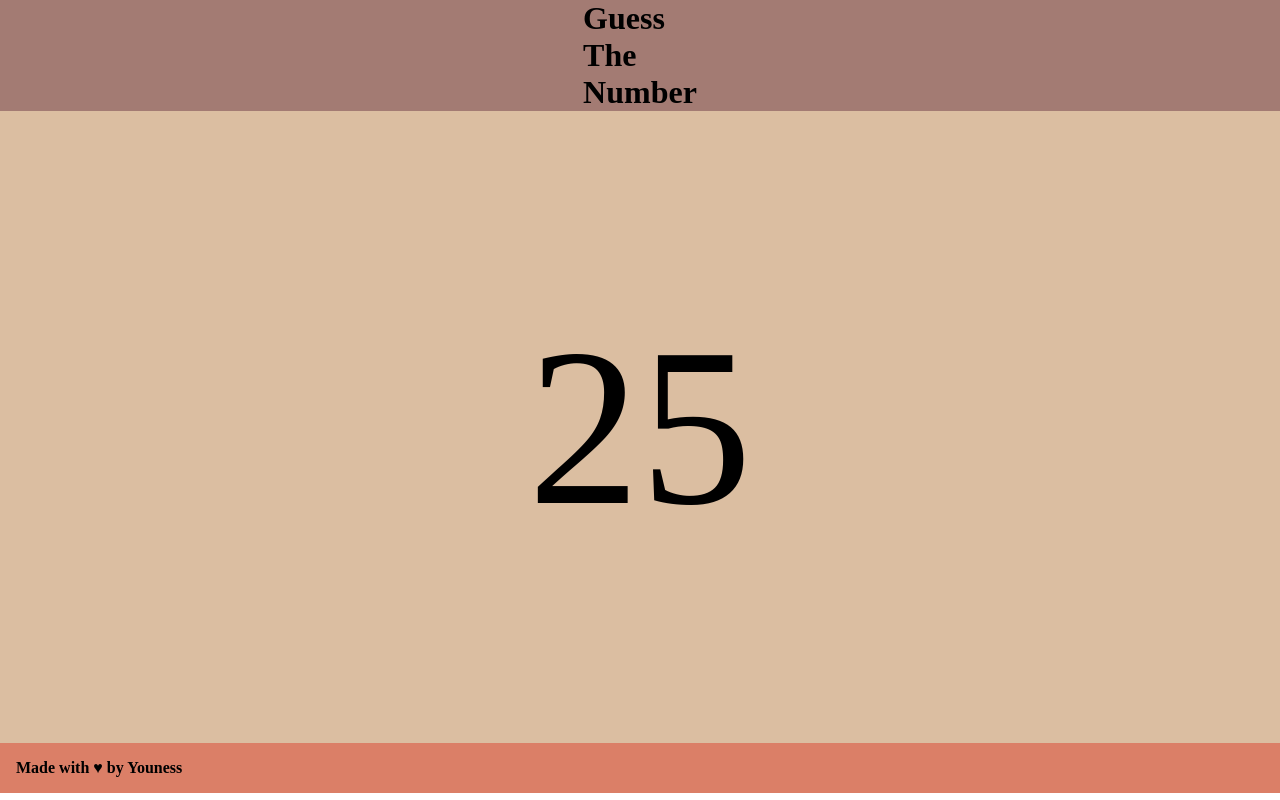
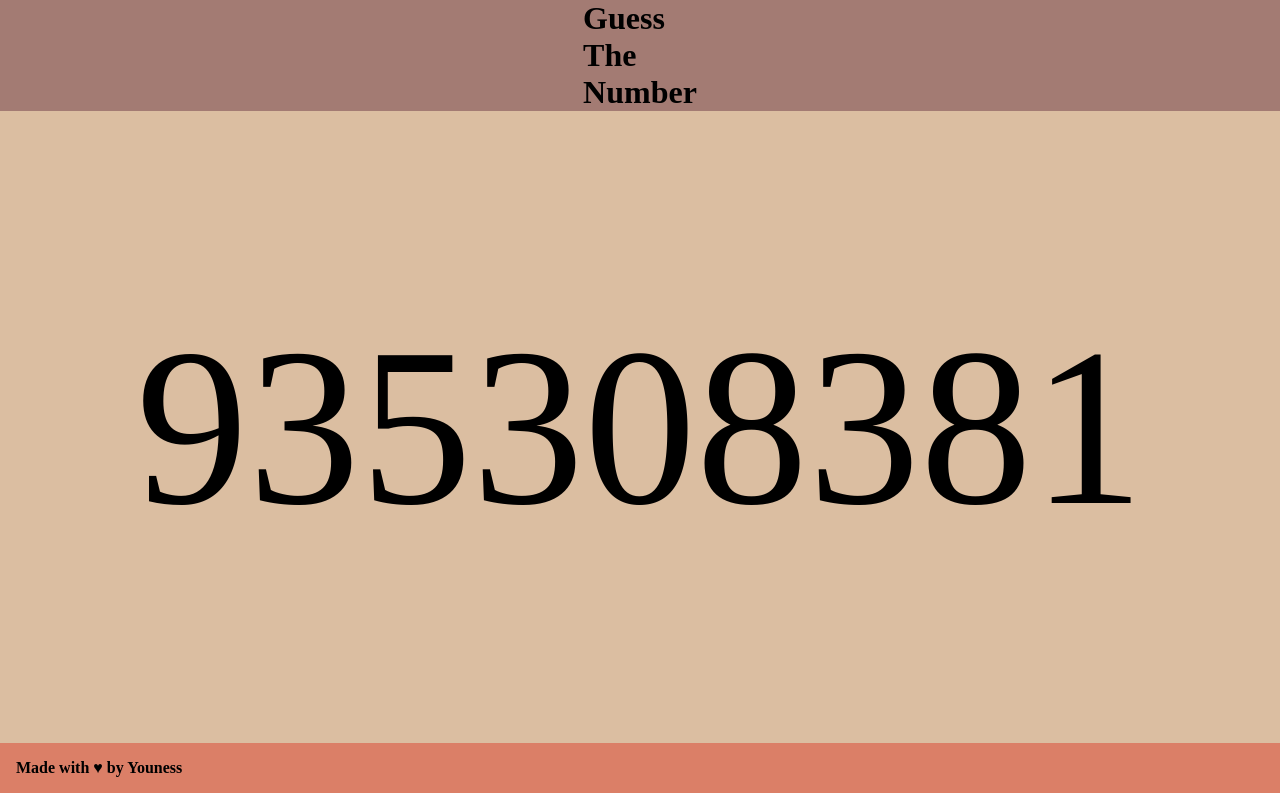
Before and after one commit to CodeYouness/js-simon, a plain HTML site: page index.html in a window 1280 px wide. Drawn offline with Linux system fonts and the light colour scheme.

Commit message:
added random number generator

```diff
--- a/index.html
+++ b/index.html
@@ -18,8 +18,6 @@
     </header>
     <main>
 
-        <p>25</p>
-
     </main>
     <footer>
         <p><strong>Made with &hearts; by Youness</strong></p>
--- a/js/script.js
+++ b/js/script.js
@@ -2,3 +2,13 @@
 
 <p>25</p>*/
 const numbersContainer = document.querySelector('main')
+let blacklist = []
+
+for (let i = 0; i < 5; i++) {
+    let numberEl = document.createElement('p')
+    const casualNumber = Math.floor(Math.random() * 100)
+    if (!blacklist.includes(casualNumber)) {
+        numberEl.textContent = casualNumber
+        numbersContainer.appendChild(numberEl)
+    }
+}
```
